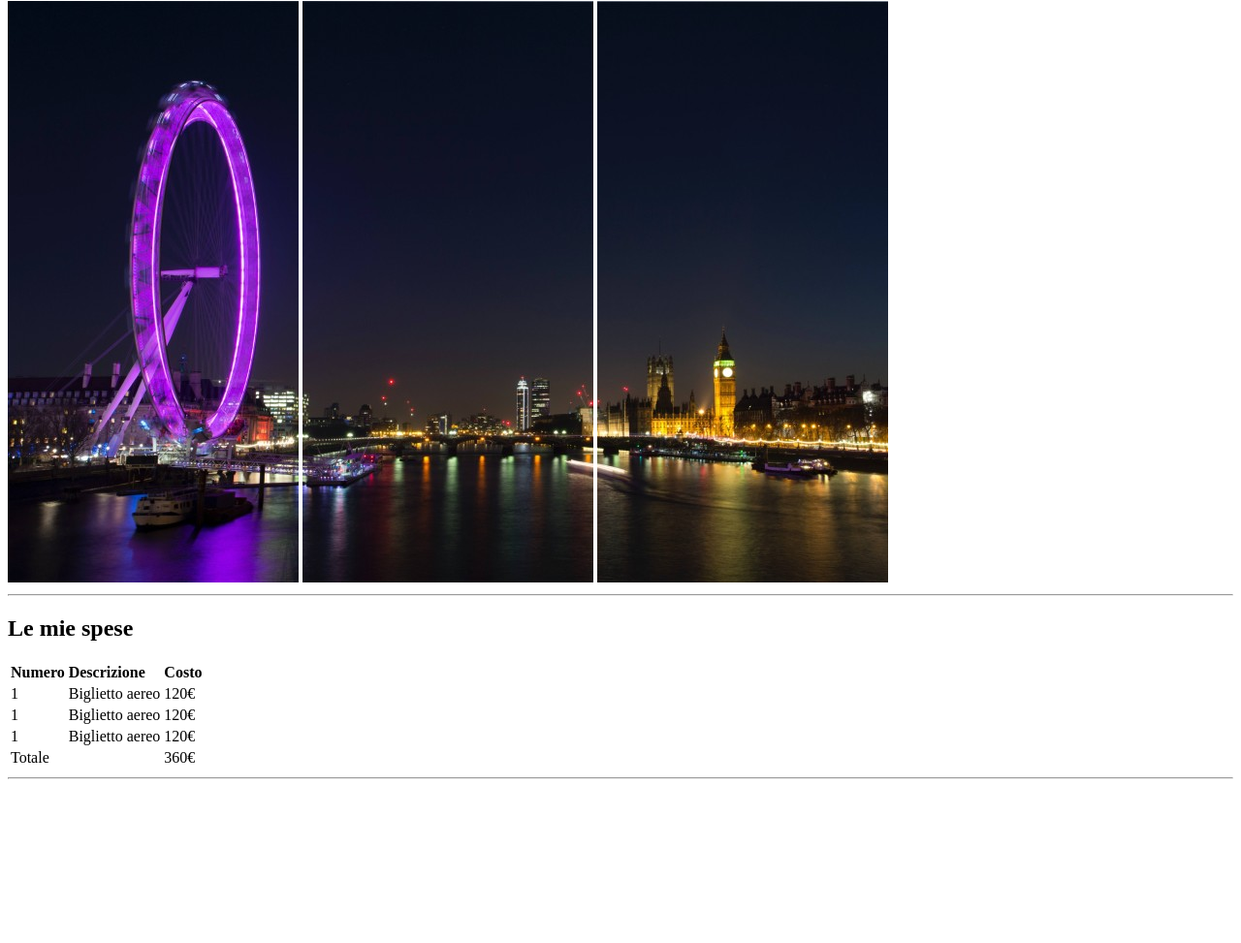
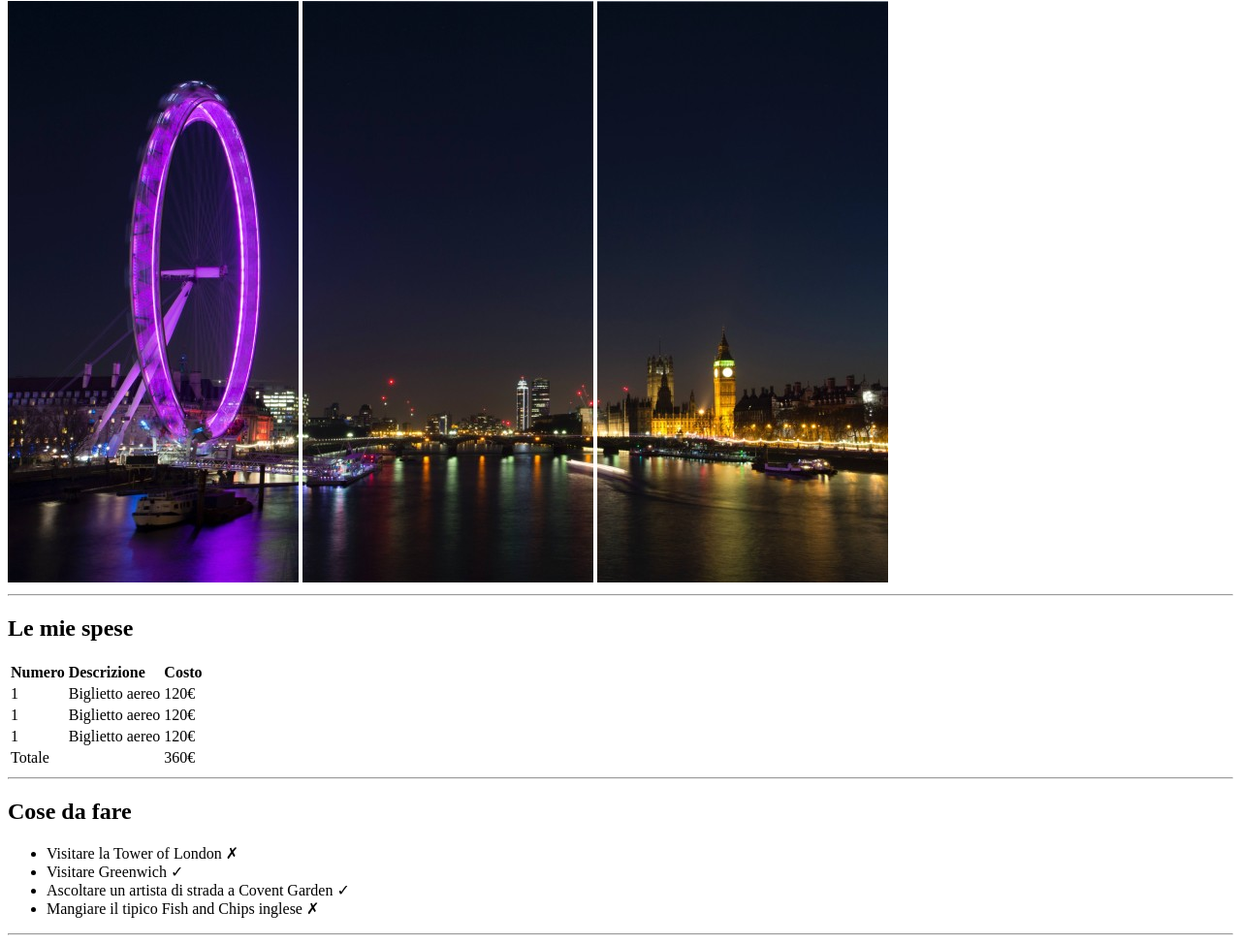
Before and after one commit to MassimilianoRocco/html-london-trip, a plain HTML site: page index.html in a window 1280 px wide. Shown: the part 79-1052 px from the top of the page at 97% size. Before the commit the page ends 891 px from the top, so only its background shows below. Drawn offline with Linux system fonts and the light colour scheme.

Commit message:
Added 2th Section - Cose da fare

```diff
--- a/index.html
+++ b/index.html
@@ -48,5 +48,16 @@
         </table>
         <hr>
     </section>
+
+    <section>
+        <h2>Cose da fare</h2>
+        <ul>
+            <li>Visitare la Tower of London &cross;</li>
+            <li>Visitare Greenwich &#10003;</li>
+            <li>Ascoltare un artista di strada a Covent Garden &#10003;</li>
+            <li>Mangiare il tipico Fish and Chips inglese &cross; </li>
+        </ul>
+        <hr>
+    </section>
 </body>
 </html>
```
